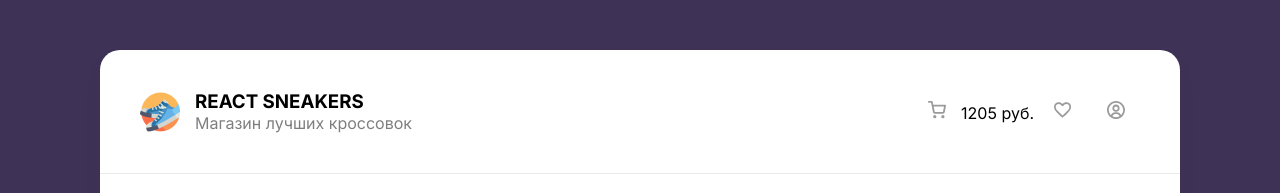
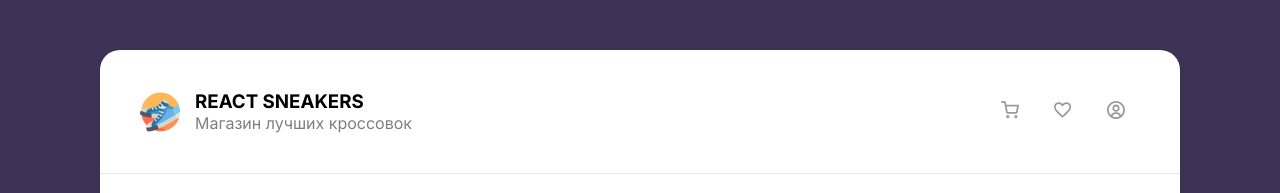
Before and after one commit to arthur-lopatin/react_project, a React (Create React App) app: page / in a window 1280 px wide. Shown: the top 193 px of the page. Built offline with nearby package versions, Linux system fonts and the light colour scheme; no server answers.

Commit message:
finnaly error

```diff
--- a/src/Components/Drawer/index.tsx
+++ b/src/Components/Drawer/index.tsx
@@ -58,12 +58,12 @@ const Drawer: React.FC<DrawerPropsType> = ({
                 <li>
                   <span>Итого:</span>
                   <div></div>
-                  <b>21 498 руб. </b>
+                  <b>руб. </b>
                 </li>
                 <li>
                   <span>Скидка 5%:</span>
                   <div></div>
-                  <b>1074 руб. </b>
+                  <b>руб. </b>
                 </li>
               </ul>
               <GreenButton />
--- a/src/Components/Header/index.tsx
+++ b/src/Components/Header/index.tsx
@@ -1,5 +1,6 @@
 import React from "react";
 import { Link } from "react-router-dom";
+import AppContext from "../context";
 // @ts-ignore
 import styles from "./Header.module.scss";
 
@@ -8,6 +9,11 @@ type HeaderPropsType = {
 };
 
 const Header: React.FC<HeaderPropsType> = (props) => {
+  // @ts-ignore
+  // const { cartItems } = React.useContext(AppContext);
+  // @ts-ignore
+  // const totalPrice = cartItems.reduce((sum, obj) => obj.price + sum, 0);
+
   return (
     <header className={styles.header}>
       <Link to="/">
@@ -30,7 +36,7 @@ const Header: React.FC<HeaderPropsType> = (props) => {
             src="/img/cart.svg"
             alt="Корзина"
           />
-          <span>1205 руб.</span>
+          <span></span>
         </li>
         <Link to="/favorites">
           <li className={styles.cart}>
--- /dev/null
+++ b/src/Components/context.tsx
@@ -0,0 +1,6 @@
+import React from "react";
+
+// @ts-ignore
+const AppContext = React.createContext({});
+
+export default AppContext;
```
